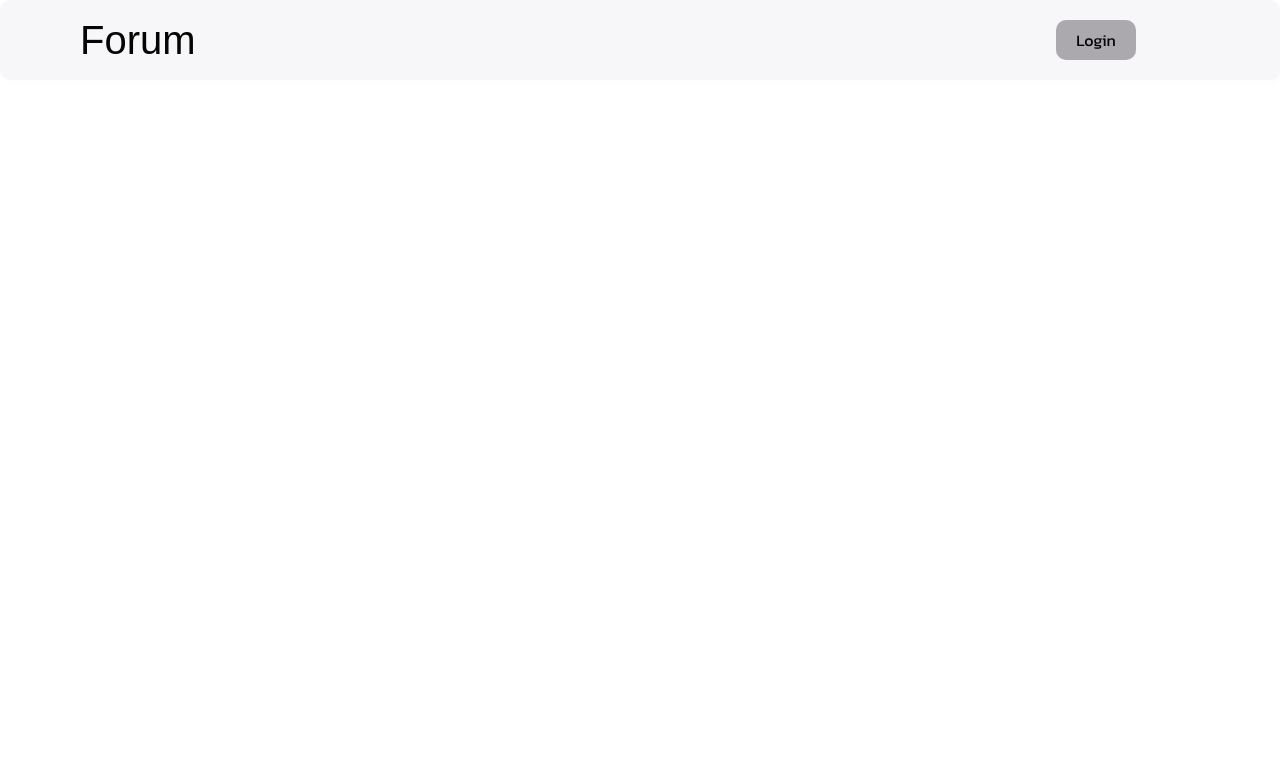
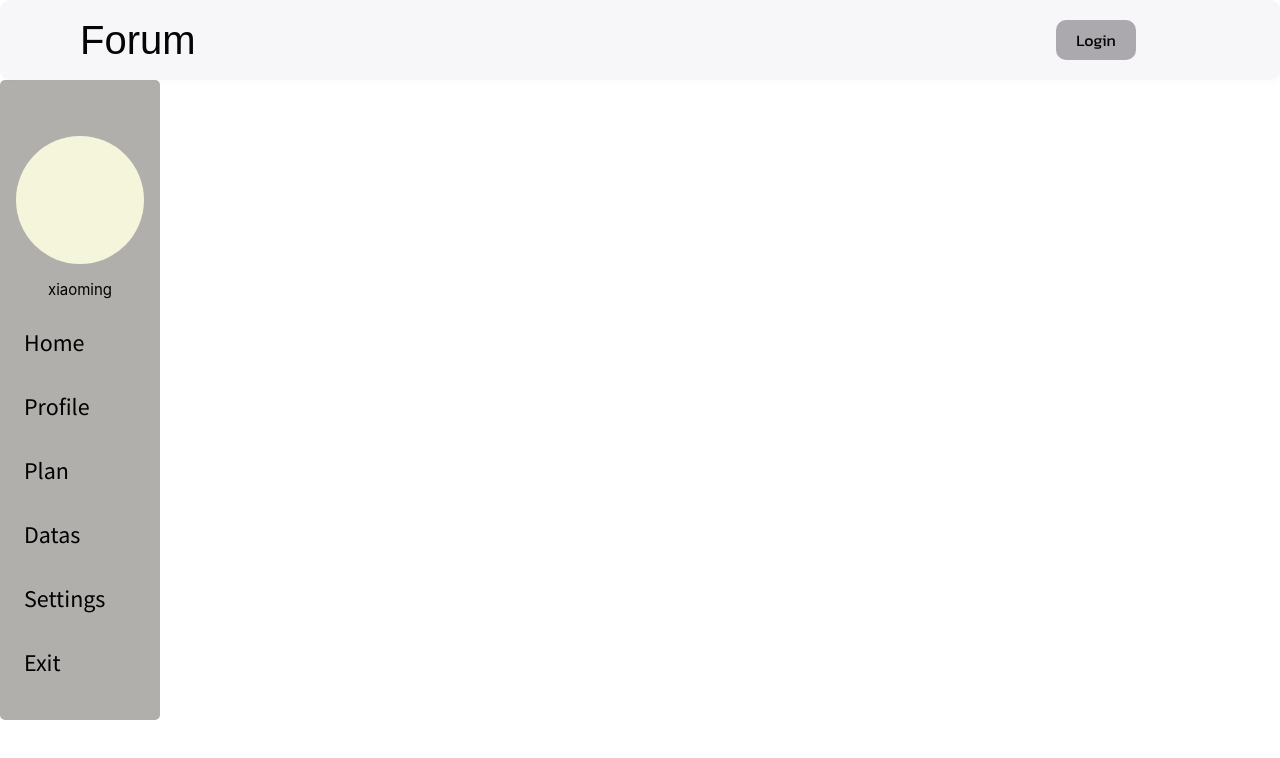
Before and after one commit to UFit-Tracker/Ufit, a React (Create React App) app in the folder Frontend/: page /dev in a window 1280 px wide. Before the commit this address had no page. Shown: the top 758 px of the page. Built offline with nearby package versions, Linux system fonts and the light colour scheme; a web font is replaced by a local one.

Commit message:
before and save

```diff
--- a/Frontend/package.json
+++ b/Frontend/package.json
@@ -4,7 +4,7 @@
   "private": true,
   "dependencies": {
     "@auth0/auth0-react": "^1.10.1",
-    "@craco/craco": "^6.4.3",
+    "@craco/craco": "^5.9.0",
     "@testing-library/jest-dom": "^5.16.4",
     "@testing-library/react": "^13.1.1",
     "@testing-library/user-event": "^13.5.0",
@@ -16,7 +16,7 @@
     "react": "^18.1.0",
     "react-dom": "^18.1.0",
     "react-router-dom": "^6.3.0",
-    "react-scripts": "^5.0.1",
+    "react-scripts": "^2.1.3",
     "sass": "^1.52.1",
     "web-vitals": "^2.1.4"
   },
--- a/Frontend/src/App.scss
+++ b/Frontend/src/App.css
@@ -22,7 +22,7 @@
 .header {
     display: flex;
     height: var(--header-hight);
-    //
+
     background-color: rgb(247, 246, 248);
     border-radius: 10px;
     box-shadow: 2px 2px 5px rgba(247, 246, 248, 0.457);
@@ -42,15 +42,18 @@
 .login {
     position: relative;
     width: 25vh;
-    // padding-right: var(--box-margin);
+    padding-right: var(--box-margin);
     text-align: center;
     font-family: "kanit", sans-serif;
     line-height: 10vh;
     right: 5vh;
 
+}
+
+.login
 .logbox {
     background-color: rgb(171, 169, 173);
-        // display: inline-block;
+    display: inline-block;
     height: 5vh;
     width: 10vh;
     line-height: 5vh;
@@ -61,8 +64,6 @@
     float: left;
     margin-left: 2vh;
 }
-}
-
 .show {
     visibility: visible;
 }
--- a/Frontend/src/App.js
+++ b/Frontend/src/App.js
@@ -1,4 +1,4 @@
-// import logo from './logo.svg';
+import React from 'react';
 import Welcome from './pages/welcome/welcome';
 // import Reg from './pages/reg';
 import { useState } from 'react';
@@ -6,10 +6,13 @@ import Header from './pages/wel_header';
 import { unstable_HistoryRouter as HistoryRouter, BrowserRouter as Router, Routes, Route } from 'react-router-dom'
 import { history } from './utils/history';
 import { AuthComponent } from '@/components/AuthComponent'
-import My from './pages/my/my';
-import HomeProfile from './pages/my/profile/homeProfile';
+
+
 import HomePlan from './pages/my/plan/homePlan';
-import  './App.scss'
+import  './App.css'
+import MyPage from './pages/my/my-page';
+import My from './pages/my';
+import MyProfile from './pages/my/my-profile';
 
 function App() {
   const [showlog, setLog] = useState('hide')
@@ -35,12 +38,20 @@ function App() {
         {/* <Route path='/register' element={<Reg />}></Route> */}
         <Route path='/my' element={
           <AuthComponent>
-            <My />
+            <My/>
           </AuthComponent>
 
         }>
-          <Route path='/my/profile' element={<HomeProfile />}></Route>
-          <Route path='/my/plan' element={<HomePlan />}></Route>
+          <Route path='profile' element={<MyProfile />}></Route>
+          <Route path='plan' element={<HomePlan />}></Route>
+        </Route>
+
+        <Route path='/dev' element={
+          <MyPage/>
+
+        }>
+          <Route path='profile' element={<MyProfile />}></Route>
+          <Route path='plan' element={<HomePlan />}></Route>
         </Route>
       </Routes>
     </HistoryRouter>
--- a/Frontend/src/components/AuthComponent.js
+++ b/Frontend/src/components/AuthComponent.js
@@ -1,4 +1,4 @@
-// import { getToken } from "@/utils";
+import React from 'react';
 import {Navigate} from 'react-router-dom'
 import { useAuth0 } from '@auth0/auth0-react'
 
--- /dev/null
+++ b/Frontend/src/components/my-profile-diet.js
@@ -0,0 +1,9 @@
+import React from 'react'
+
+const MyProfileDiet = () => {
+  return (
+    <div className='w-[10rem] h-[20rem] bg-[#dfsd35]'>MyProfileDiet</div>
+  )
+}
+
+export default MyProfileDiet
--- a/Frontend/src/index.css
+++ b/Frontend/src/index.css
@@ -1,3 +1,8 @@
+
+@tailwind base;
+@tailwind components;
+@tailwind utilities;
+
 body {
   margin: 0;
   font-family: -apple-system, BlinkMacSystemFont, 'Segoe UI', 'Roboto', 'Oxygen',
--- /dev/null
+++ b/Frontend/src/pages/my/index.js
@@ -0,0 +1,34 @@
+import React, {useEffect} from 'react'
+import { observer } from 'mobx-react-lite'
+import { setToken } from '@/utils'
+import MyPage from './my-page'
+import { useAuth0 } from '@auth0/auth0-react'
+
+const My= () => {
+
+
+    const { getAccessTokenSilently, isAuthenticated } = useAuth0();
+
+
+    useEffect(() => {
+
+        const getnewToken= async () => {
+              const accessToken = await getAccessTokenSilently();
+              setToken(accessToken);
+        }
+        getnewToken();
+
+        }, [getAccessTokenSilently]);
+
+    //    console.log(profileStore.changeName)
+    return (
+        isAuthenticated&&(
+        <>
+            <MyPage/>
+
+        </>
+    )
+    )
+}
+
+export default observer(My)
--- a/Frontend/src/pages/my/my.js
+++ b/Frontend/src/pages/my/my-page.js
@@ -1,6 +1,6 @@
 import React, {useEffect} from 'react'
 // import Header from './wel_header'
-import Sidebar from './sidebar'
+import Sidebar from '../../components/sidebar'
 import { useStore } from '../../store/index'
 import { observer } from 'mobx-react-lite'
 import { setToken } from '@/utils'
@@ -8,7 +8,7 @@ import './my.css'
 import { Outlet } from 'react-router-dom'
 import { useNavigate } from 'react-router-dom'
 import { useAuth0 } from '@auth0/auth0-react'
-const My = () => {
+const MyPage = () => {
 
     const { profileStore } = useStore()
     const name = profileStore.profile.accountName
@@ -30,20 +30,19 @@ const My = () => {
 
 
     const home = () => {
-        navigate('/my', { replace: false })
+        navigate('/dev', { replace: false })
     }
     const nav = () => {
-        navigate('/my/profile', { replace: false })
+        navigate('profile', { replace: false })
     }
 
     const plan = () => {
-        navigate('/my/plan', { replace: false })
+        navigate('plan', { replace: false })
     }
 
 
     //    console.log(profileStore.changeName)
     return (
-        isAuthenticated&&(
         <>
             {/* <Header /> */}
             <div className='homeBody'>
@@ -57,8 +56,8 @@ const My = () => {
             </div>
 
         </>
-    )
+
     )
 }
 
-export default observer(My)
+export default observer(MyPage)
--- /dev/null
+++ b/Frontend/src/pages/my/my-profile.js
@@ -0,0 +1,12 @@
+import React from 'react'
+import MyProfileDiet from '@/components/my-profile-diet'
+
+
+const MyProfile = () => {
+    return (
+        <><MyProfileDiet /></>
+
+    )
+}
+
+export default MyProfile
--- a/Frontend/src/pages/my/profile/homeProfile.js
+++ /dev/null
@@ -1,16 +0,0 @@
-import React from 'react'
-
-
-const HomeProfile = () => {
-    return (
-        <div className='homeDetail'>
-            <div>
-                <p>nihao</p>
-                <p className='test'>nihaonihaonihaonihaonihaonihaonihaonihaonihaonihaonihaonihaonihaonihao</p>
-            </div>
-        </div>
-
-    )
-}
-
-export default HomeProfile
--- a/Frontend/src/pages/wel_header.js
+++ b/Frontend/src/pages/wel_header.js
@@ -1,4 +1,4 @@
-// import{useNavigate } from 'react-router-dom'
+import React from 'react';
 import { useAuth0 } from '@auth0/auth0-react'
 import { useState, useEffect } from 'react'
 import { useStore } from '@/store'
```
Also changed, not shown: Frontend/src/components/sidebar.js (renamed from Frontend/src/pages/my/sidebar.js), 2 other files (tests, documents, lock files or other folders). Lines whose indentation alone changed are shown as unchanged.
